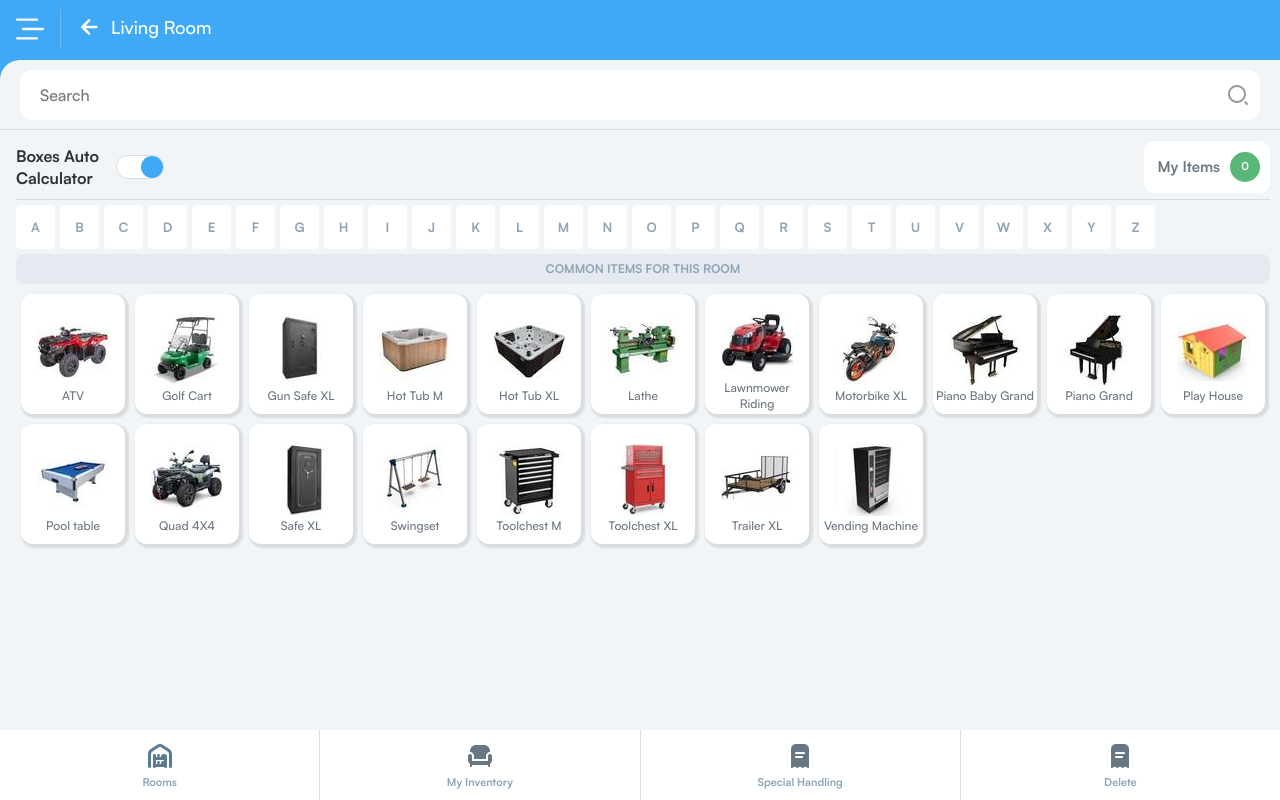
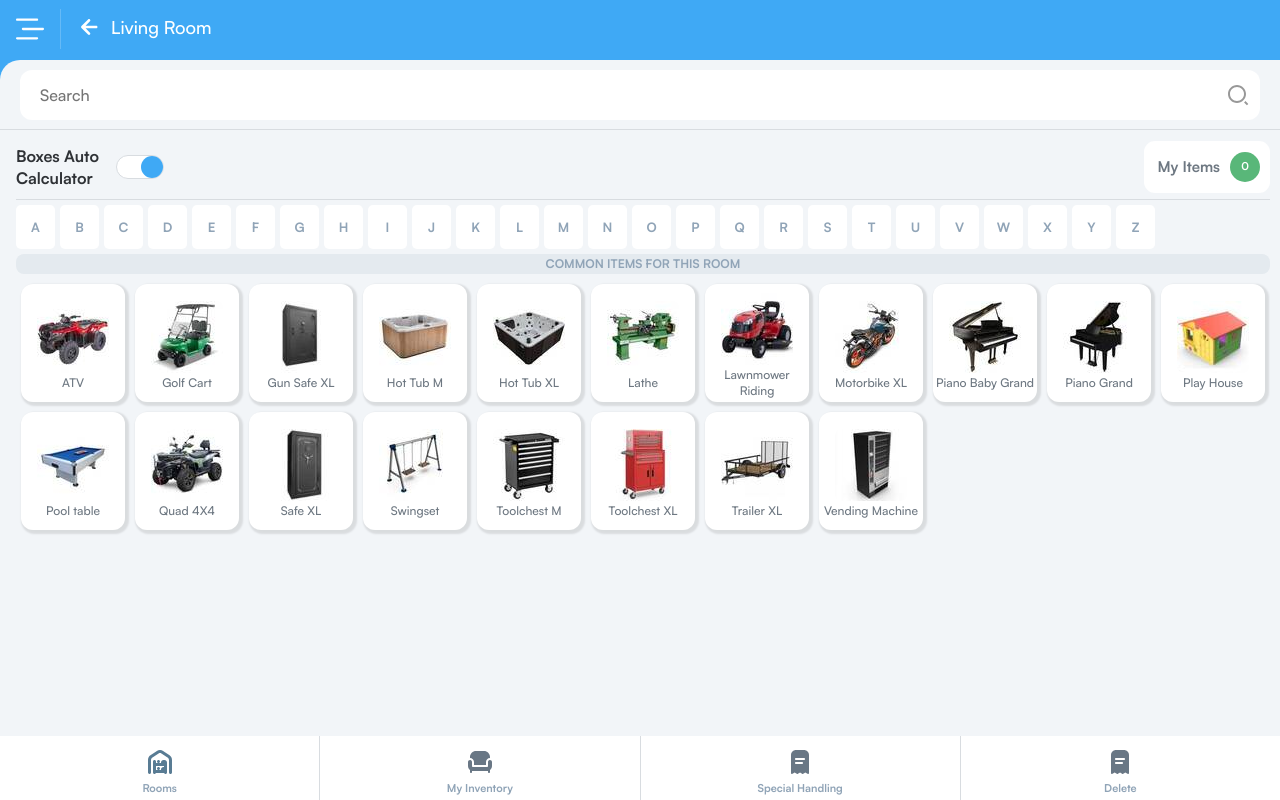
Before and after one commit to Igorsimic1988/mooxiapp, a React (Create React App) app: page / in a window 1280 px wide. Both pictures are taken after a click on the button "Living Room". Built offline with nearby package versions, Linux system fonts and the light colour scheme.

Commit message:
fixing margins and padding

```diff
--- a/src/components/Inventory/FooterNavigation/FooterNavigation.module.css
+++ b/src/components/Inventory/FooterNavigation/FooterNavigation.module.css
@@ -5,7 +5,7 @@
     justify-content: space-between;
     align-items: center;
     background-color: white;
-    height: 70px;
+    height: 64px;
     flex-shrink: 0;
     position: absolute;
     bottom: 0;
--- a/src/components/Inventory/Inventory.module.css
+++ b/src/components/Inventory/Inventory.module.css
@@ -29,8 +29,8 @@
   margin-top: 120px; /* Height of TopNavigation + HouseHeader/SearchHeader */
    /* Height of FooterNavigation */
   overflow: hidden; /* Disable scrolling here */
-  height: calc(100svh - 121px);
-  padding: 14px 10px 70px 16px; /* Optional padding */
+  height: calc(100svh - 105px);
+  padding: 14px 10px 66px 16px; /* Optional padding */
   background-color: #F2F5F8; /* Optional background color */
   display: flex;
   flex-direction: column;
--- a/src/components/Inventory/ItemSelection/AlphabetFilter/AlphabetFilter.module.css
+++ b/src/components/Inventory/ItemSelection/AlphabetFilter/AlphabetFilter.module.css
@@ -89,7 +89,7 @@
   }
 
   .alphabetFilterBanner {
-   height: 30px;
+   height: 20px;
    border-radius: 8px;
    background: #E4EAEF;
    display: flex;
--- a/src/components/Inventory/ItemSelection/Item/Item.module.css
+++ b/src/components/Inventory/ItemSelection/Item/Item.module.css
@@ -16,7 +16,7 @@
     transition: box-shadow 0.3s ease, transform 0.3s ease;
     flex: 1 1 118px; /* Flex-grow: allow item to grow, Flex-basis: ideal width */
     width: 100%; /* Maximum width of card */
-    height: 120px; /* Adjust as needed */
+    height: 118px; /* Adjust as needed */
     box-shadow: 2px 2px 2px 2px rgba(0, 0, 0, 0.1);
   }
 
@@ -74,7 +74,7 @@
    height: 72px;
    margin-left: auto;
    margin-right: auto;
-   margin-top: 10px;
+   margin-top: 6px;
   }
 
   .itemImage {
```
